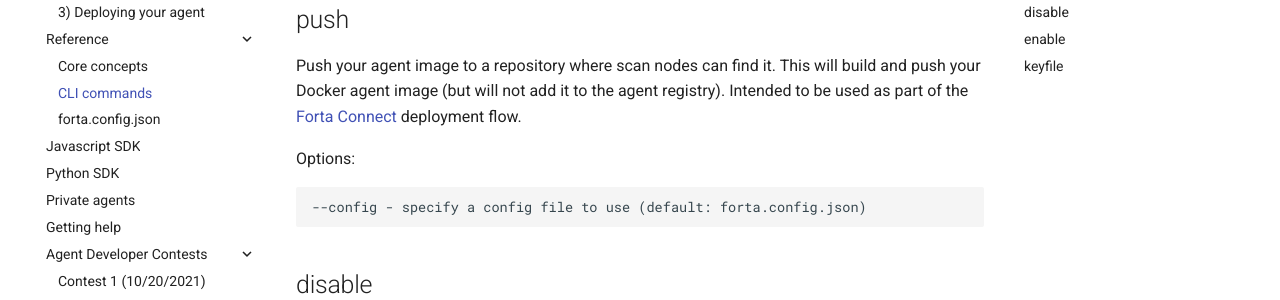
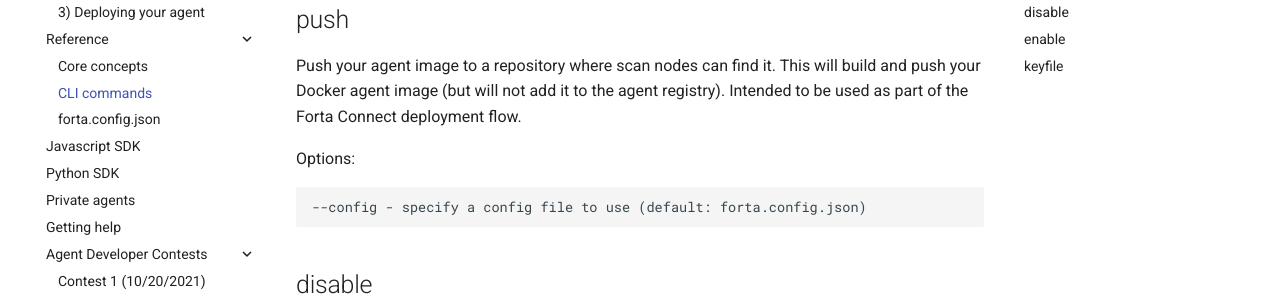
Before and after one commit to forta-network/docs, an MkDocs documentation site: the page built from docs/cli.md, in a window 1280 px wide and 900 px high, scrolled down 2254 px. Shown: the part 204-504 px from the top of the window. Built offline with MkDocs 1.6.1 and Material for MkDocs 9.7.7, drawn with Linux system fonts in a browser that asks for light colours; part of the change alters nothing that is shown.

```diff
--- a/docs/cli.md
+++ b/docs/cli.md
@@ -106,7 +106,7 @@ Options:
 
 ## push
 
-Push your agent image to a repository where scan nodes can find it. This will build and push your Docker agent image (but will not add it to the agent registry). Intended to be used as part of the [Forta Connect](https://connect.forta.network/) deployment flow.
+Push your agent image to a repository where scan nodes can find it. This will build and push your Docker agent image (but will not add it to the agent registry). Intended to be used as part of the Forta Connect deployment flow.
 
 Options:
 
```
